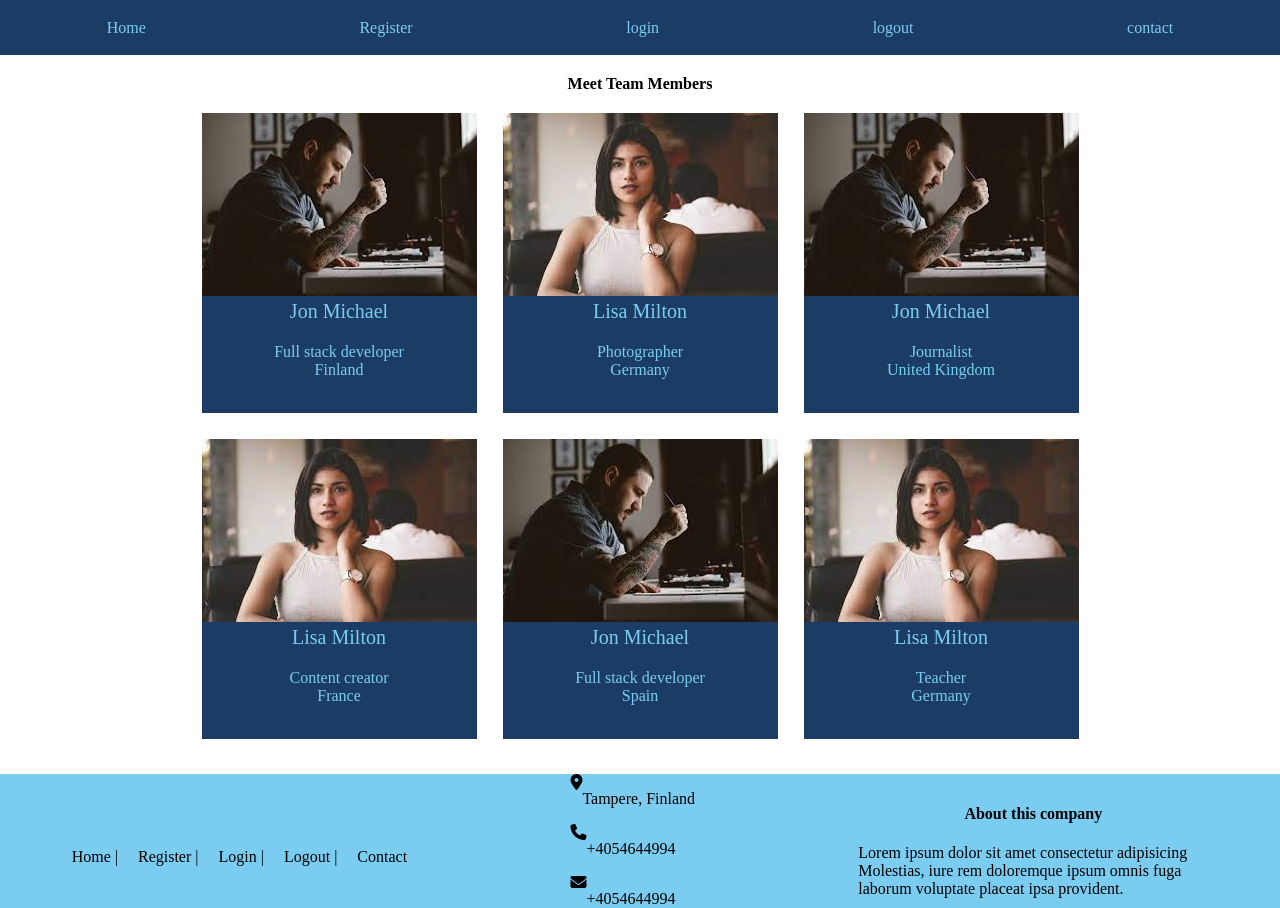
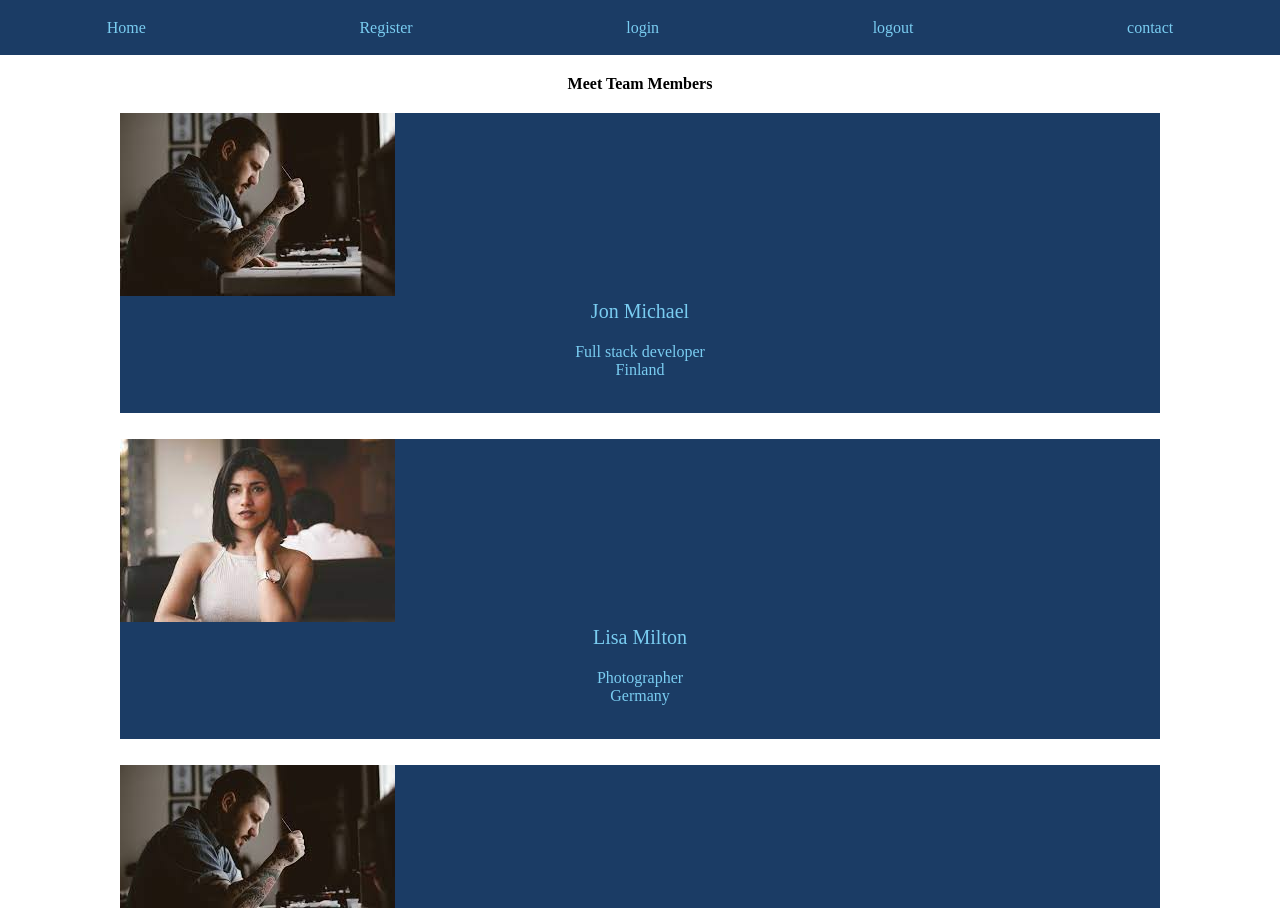
Before and after one commit to Alexander-Sibhatu/Landing-page-two, a plain HTML site: page index.html in a window 1280 px wide. Shown: the top 908 px of the page. Drawn offline with Linux system fonts and the light colour scheme.

Commit message:
main page and collection page done

```diff
--- a/styles.css
+++ b/styles.css
@@ -32,6 +32,7 @@ body {
 
 .team-members .content .members {
   display: flex;
+  flex-direction: column;
   flex-wrap: wrap;
   gap: 26px;
   max-width: 100%;
@@ -42,12 +43,11 @@ body {
 
 .footer {
   display: flex;
-  justify-content: space-around;
+  justify-content: space-between;
   align-items: center;
   gap: 20px;
   background-color: #7acdf1;
 }
-
 .footer .left {
   display: flex;
   gap: 20px;
@@ -99,3 +99,7 @@ body {
   justify-content: center;
   gap: 16px;
 }
+
+.footer > div {
+  flex: 1;
+}
```
